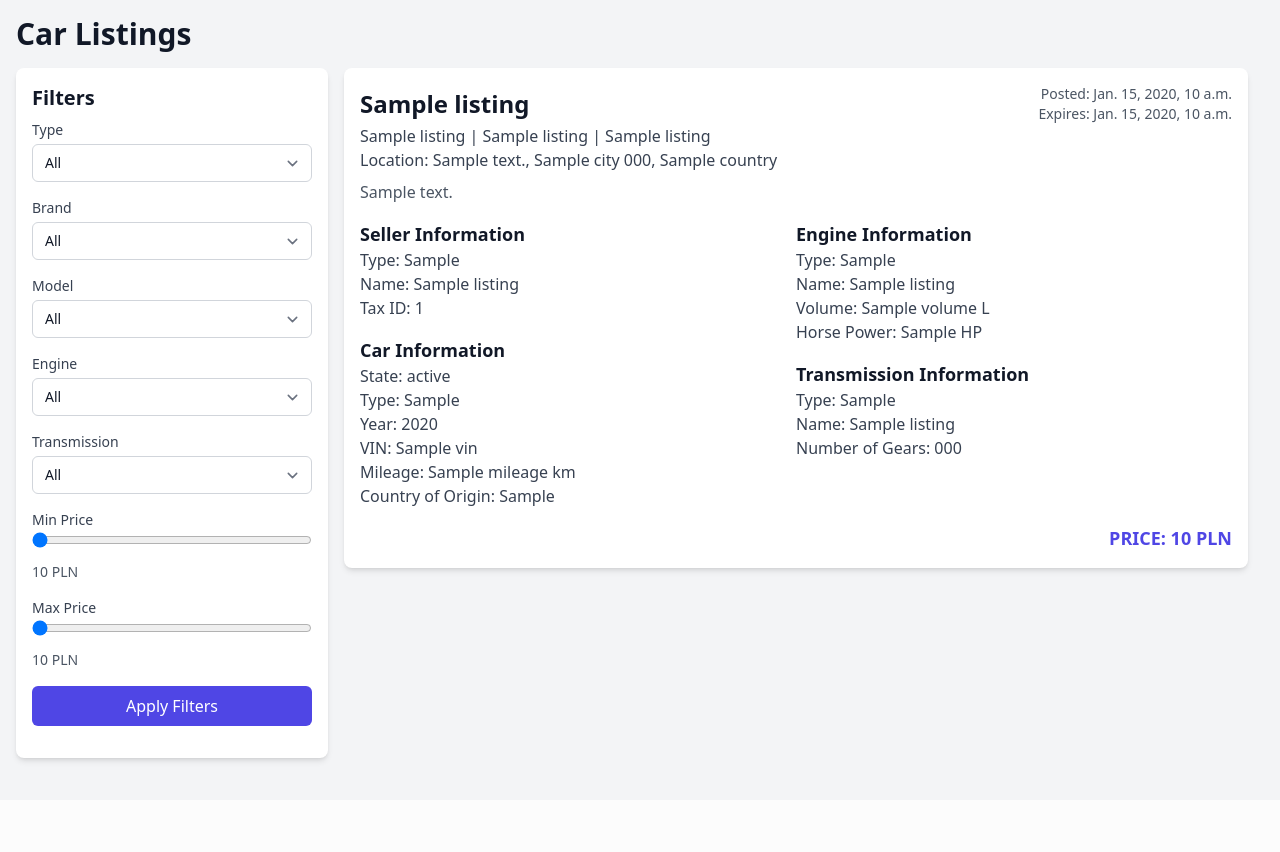
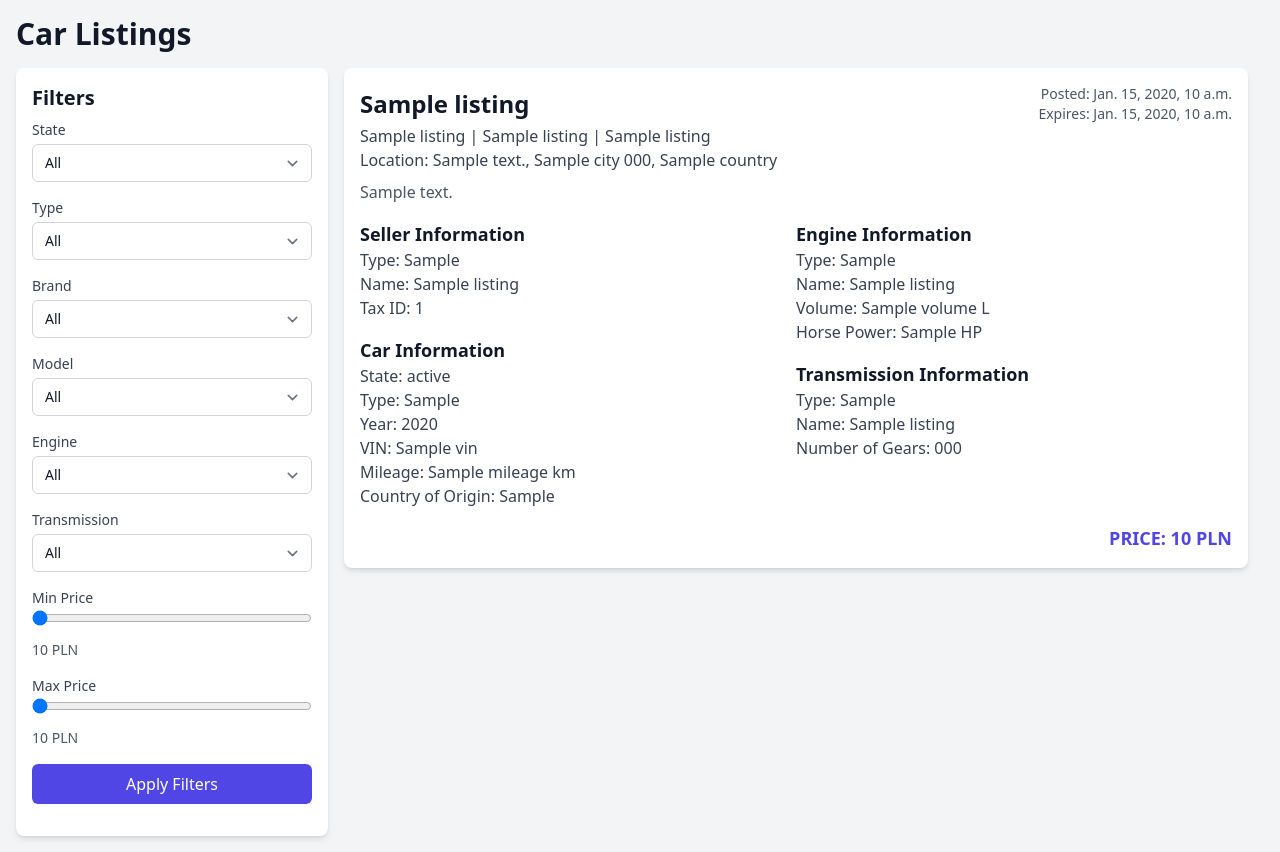
Before and after one commit to janbielski-uekat/cars-ontology-app, a Django app: template cars_ontology_app/templates/app/home.html in a window 1280 px wide. Before the commit the page ends 764 px from the top, so only its background shows below. Run offline with Django 5.2, Linux system fonts and the light colour scheme; the template is opened without the code that fills it: most values are stand-ins (such as "Sample title", 1, 10 or a date in 2020).

Commit message:
Add state filter

```diff
--- a/cars_ontology_app/app/services/sparql_queries.py
+++ b/cars_ontology_app/app/services/sparql_queries.py
@@ -24,6 +24,7 @@ def fetch_filtered_listings(
     model_version_type=None,
     min_price=None,
     max_price=None,
+    car_state=None,
 ):
     filters = []
 
@@ -45,6 +46,8 @@ def fetch_filtered_listings(
         filters.append(f"?listing :hasPrice ?price . FILTER(?price >= {min_price}) .")
     if max_price:
         filters.append(f"?listing :hasPrice ?price . FILTER(?price <= {max_price}) .")
+    if car_state and car_state != "All":
+        filters.append(f'FILTER(?carState = "{car_state}") .')
 
     filter_string = "\n".join(filters)
 
--- a/cars_ontology_app/templates/app/home.html
+++ b/cars_ontology_app/templates/app/home.html
@@ -16,6 +16,14 @@
                 <div class="sticky top-0 p-4 bg-white rounded-lg shadow-md">
                     <h2 class="text-xl font-semibold mb-2">Filters</h2>
                     <form method="GET" action="{% url 'home' %}">
+                        <div class="mb-4">
+                            <label for="car_state" class="block text-sm font-medium text-gray-700">State</label>
+                            <select id="car_state" name="car_state" class="mt-1 block w-full pl-3 pr-10 py-2 text-base border-gray-300 focus:outline-none focus:ring-indigo-500 focus:border-indigo-500 sm:text-sm rounded-md">
+                                <option value="All" {% if request.GET.car_state == "All" %}selected{% endif %}>All</option>
+                                <option value="New" {% if request.GET.car_state == "New" %}selected{% endif %}>New</option>
+                                <option value="Used" {% if request.GET.car_state == "Used" %}selected{% endif %}>Used</option>
+                            </select>
+                        </div>
                         <div class="mb-4">
                             <label for="model_version_type" class="block text-sm font-medium text-gray-700">Type</label>
                             <select id="model_version_type" name="model_version_type" class="mt-1 block w-full pl-3 pr-10 py-2 text-base border-gray-300 focus:outline-none focus:ring-indigo-500 focus:border-indigo-500 sm:text-sm rounded-md">
```
Also changed, not shown: cars_ontology_app/app/views.py (+16 -5 lines).
